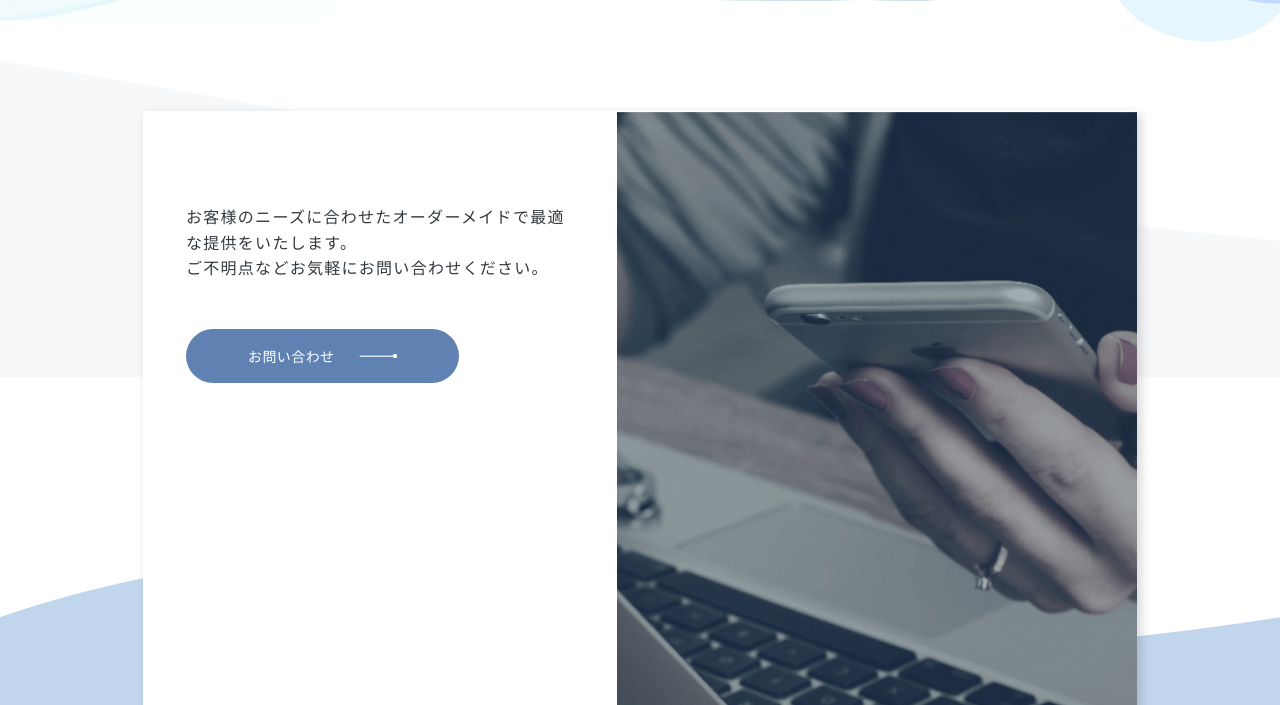
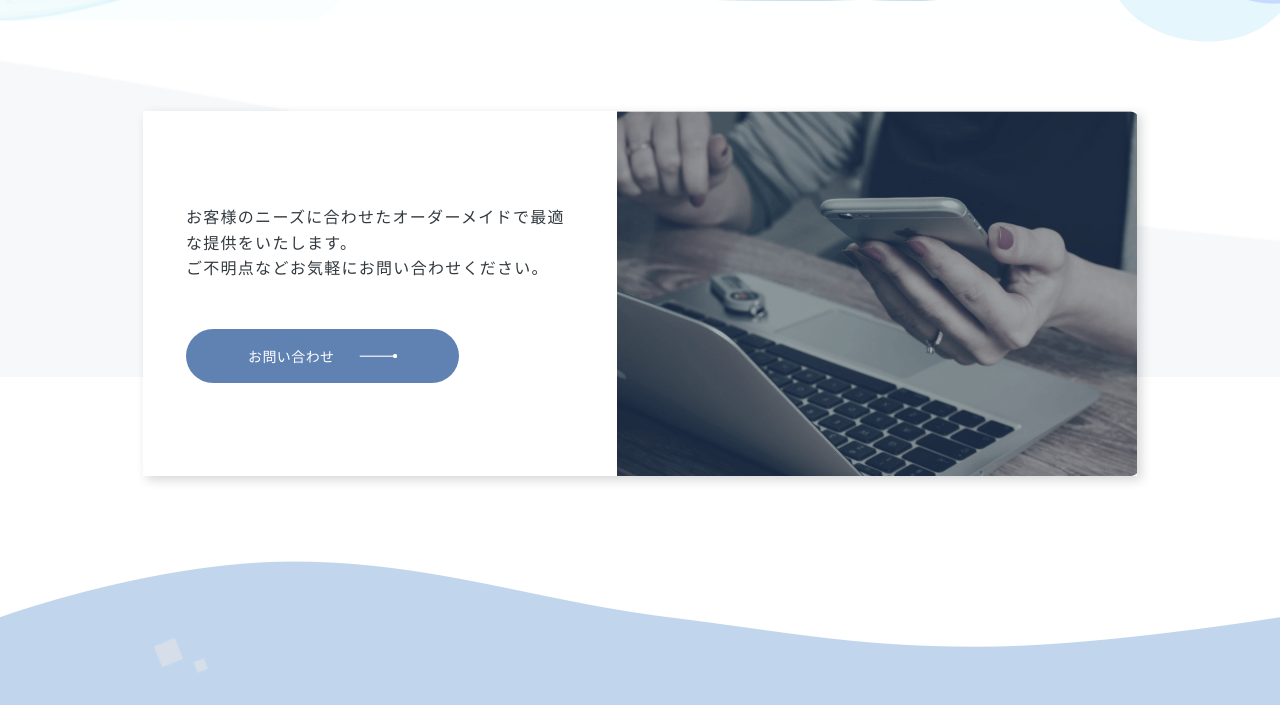
Before and after one commit to NatsukiAnazawa/novatech, a plain HTML site: page index.html in a window 1280 px wide. Shown: the part 5281-5986 px from the top of the page. Drawn offline with Linux system fonts and the light colour scheme; some packages are replaced by stand-ins of ours.

Commit message:
Update index.html

```diff
--- a/index.html
+++ b/index.html
@@ -427,7 +427,7 @@
                 src="image/contact-image-sp.png"
                 alt="お問い合わせ"
                 width="1041"
-                height="721"
+                height="100%"
               />
             </picture>
           </div>
```
